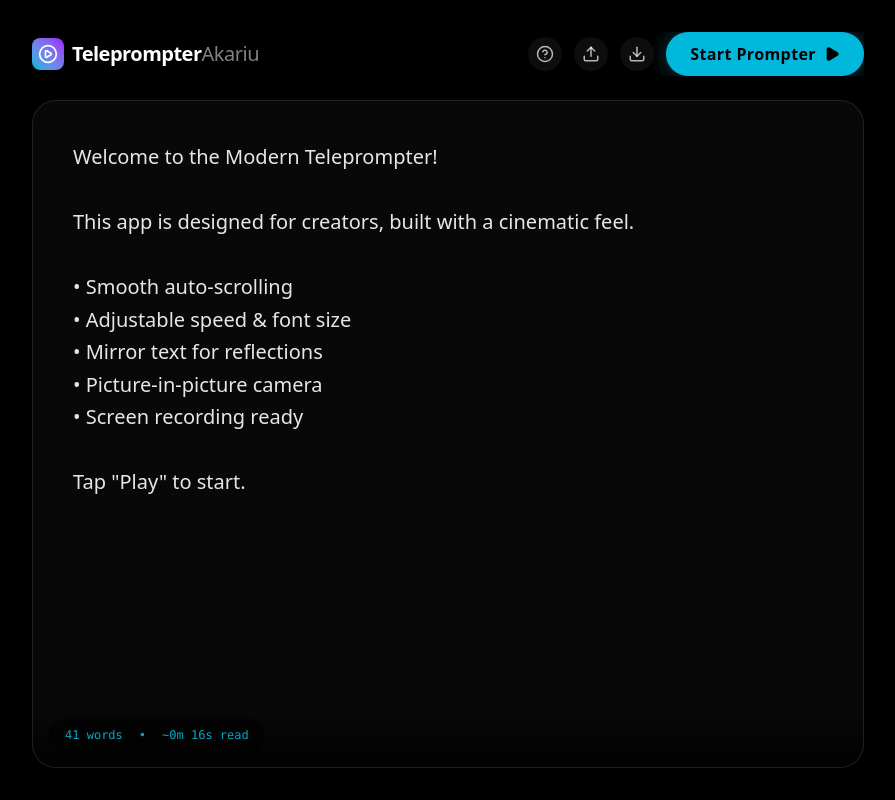
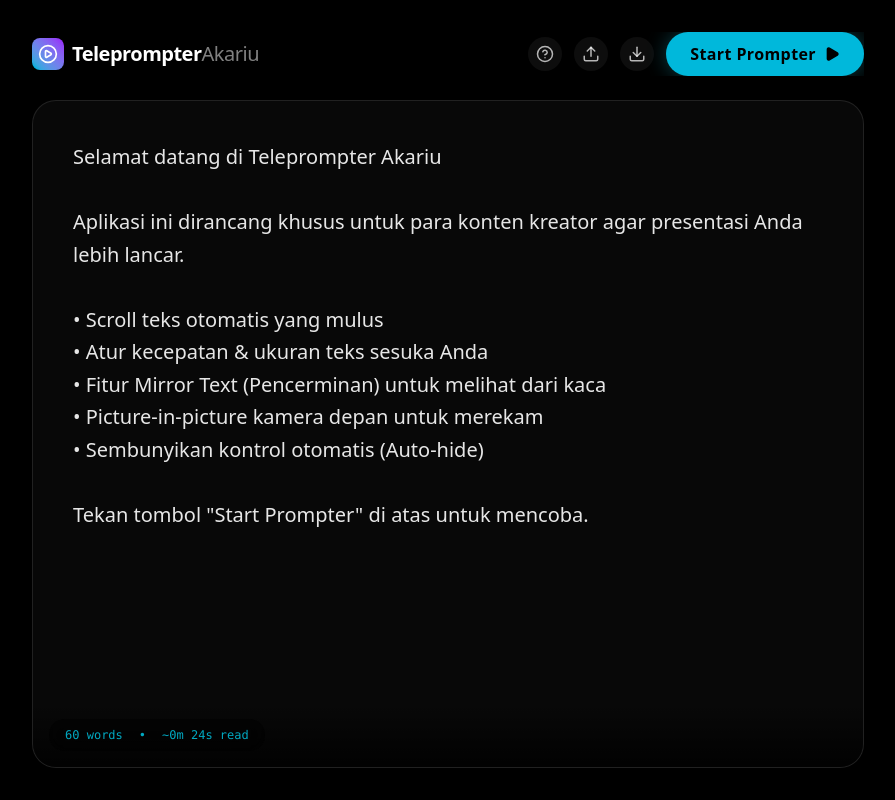
Before and after one commit to berhasilsemua83/teleprompter, a React (Vite) app: page / in a window 1280 px wide. Shown: the whole page, without its empty margins (192-1087 px from the left). Built offline with nearby package versions, Linux system fonts and the light colour scheme.

Commit message:
Update App.tsx

```diff
--- a/src/App.tsx
+++ b/src/App.tsx
@@ -26,17 +26,17 @@
   lineHeight: 1.5,
 };
 
-const DEFAULT_SCRIPT = `Welcome to the Modern Teleprompter!
+const DEFAULT_SCRIPT = `Selamat datang di Teleprompter Akariu
 
-This app is designed for creators, built with a cinematic feel.
+Aplikasi ini dirancang khusus untuk para konten kreator agar presentasi Anda lebih lancar.
 
-• Smooth auto-scrolling
-• Adjustable speed & font size
-• Mirror text for reflections
-• Picture-in-picture camera
-• Screen recording ready
+• Scroll teks otomatis yang mulus
+• Atur kecepatan & ukuran teks sesuka Anda
+• Fitur Mirror Text (Pencerminan) untuk melihat dari kaca
+• Picture-in-picture kamera depan untuk merekam
+• Sembunyikan kontrol otomatis (Auto-hide)
 
-Tap "Play" to start.`;
+Tekan tombol "Start Prompter" di atas untuk mencoba.`;
 
 // --- HOOKS ---
 function useLocalStorage<T>(key: string, initialValue: T) {
```
